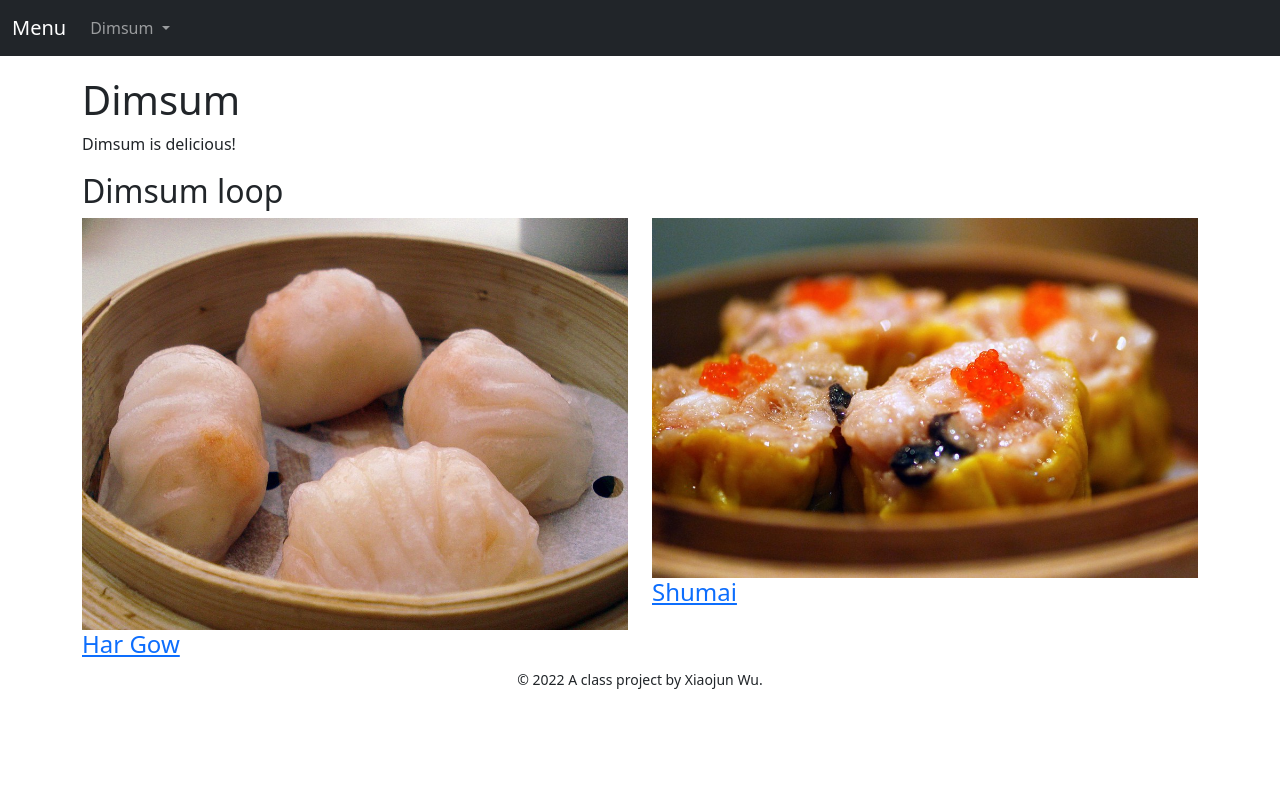
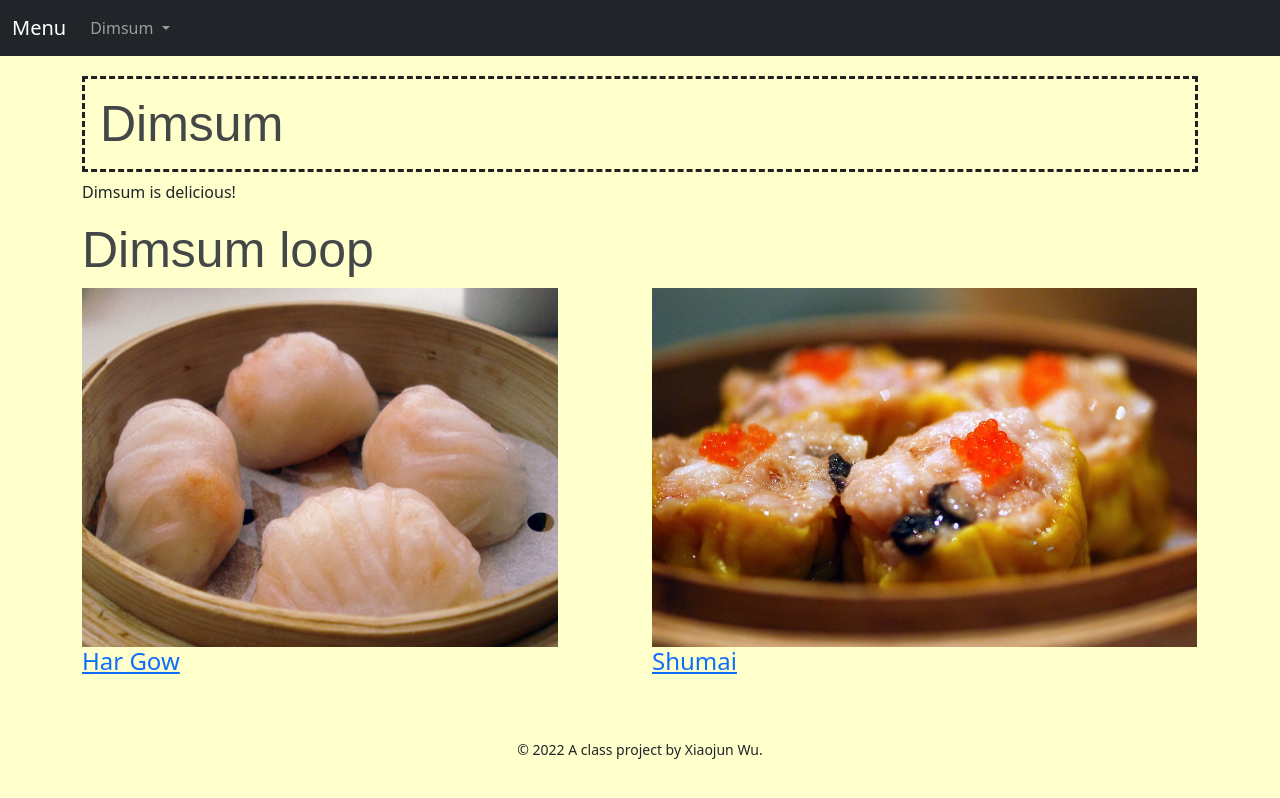
Before and after one commit to Shayla219/icj-final-project-2022, a website: page icj-project-rig-main/src/njk/index.njk in a window 1280 px wide. Drawn offline with nearby package versions, Linux system fonts and the light colour scheme; files that its build step writes are made by us from their sources; files whose address does not match are found by name.

Commit message:
my project

```diff
--- a/icj-project-rig-main/src/njk/index.njk
+++ b/icj-project-rig-main/src/njk/index.njk
@@ -11,7 +11,7 @@
   <h2>Dimsum loop</h2>
   <div class="row">
     {% for dimsum in dimsum.dimsums %}
-      <div class="col">
+      <div class="col-md-6">
         <img src="img/{{ dimsum.slug }}.jpg" alt="" class="img-fluid">
         <h3><a href="dimsums/{{ dimsum.slug }}.html">{{ dimsum.title }}</a></h3>
       </div>
--- a/icj-project-rig-main/src/scss/main.scss
+++ b/icj-project-rig-main/src/scss/main.scss
@@ -24,3 +24,31 @@
 h3 {
   font-size: 1.5rem;
 }
+
+body{
+  background-color:rgb(255, 255, 203);
+}
+
+.img-fluid{
+  width: auto;
+  height: 80%;
+  margin-left: 40
+}
+
+h1{
+  color:rgb(67, 71, 72);
+  font-size: 50px;
+  font-family: 'Ubuntu', sans-serif;
+
+  padding: 15px;
+
+  border-style:dashed;
+  border-color: rgb(33, 32, 32);
+  border-width: 3px;
+}
+
+h2{
+  color:rgb(67, 71, 72);
+  font-size: 50px;
+  font-family: 'Ubuntu', sans-serif;
+}
```
Also changed, not shown: icj-project-rig-main/docs/css/main.css, icj-project-rig-main/docs/index.html.
